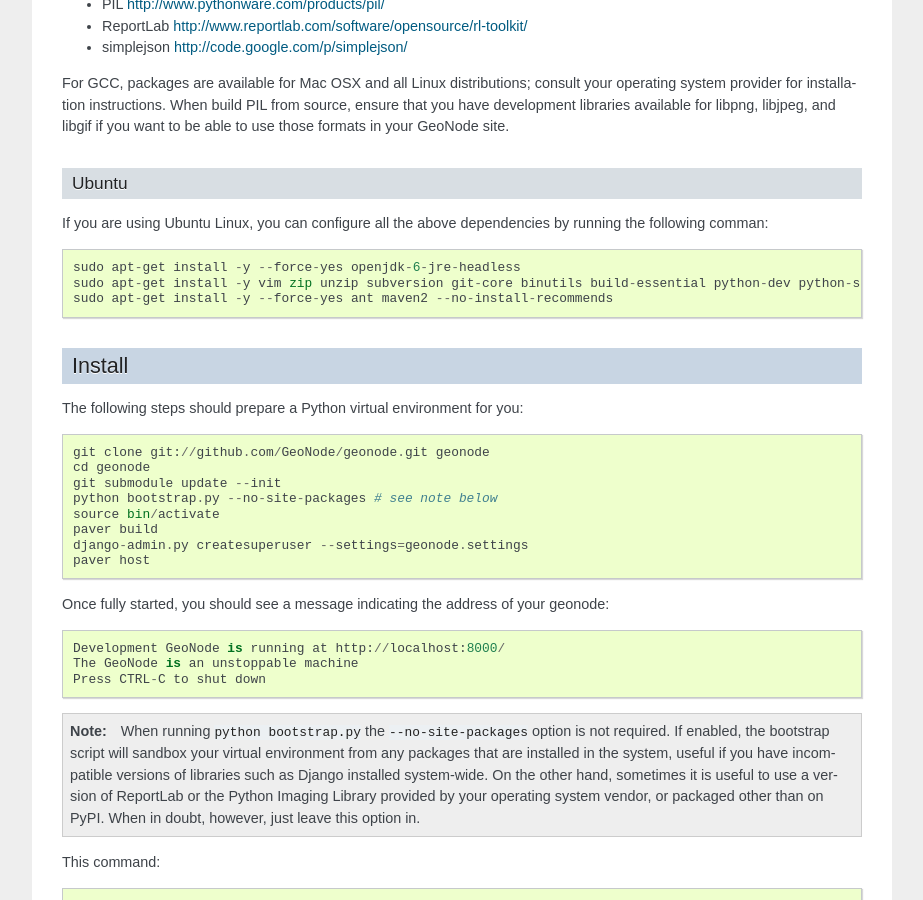
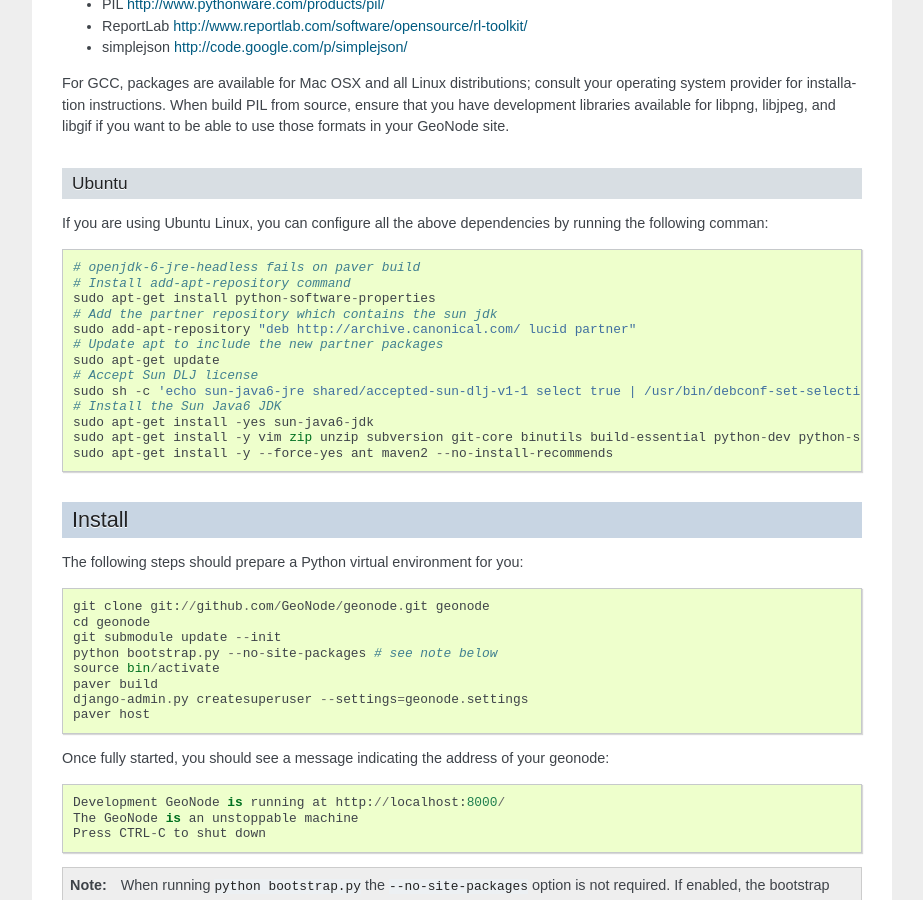
Before and after one commit to ingenieroariel/geonodedocs, a Sphinx documentation site: the page built from docs/developers/setup.txt, in a window 1280 px wide and 900 px high, scrolled down 1180 px. Shown: the whole window, without its empty margins (198-1121 px from the left). Built offline with Sphinx 7.4.7, drawn with Linux system fonts in a browser that asks for light colours; pages that are not in the unit, such as notebooks, are missing from menus.

Commit message:
Install sun-java6-jdk instead of openjdk-6-jre-headless
The jdk is required during when the paver build command is executed.

```diff
--- a/docs/developers/setup.txt
+++ b/docs/developers/setup.txt
@@ -81,7 +81,17 @@ Ubuntu
 
 If you are using Ubuntu Linux, you can configure all the above dependencies by running the following comman::
 
-    sudo apt-get install -y --force-yes openjdk-6-jre-headless
+    # openjdk-6-jre-headless fails on paver build
+    # Install add-apt-repository command
+    sudo apt-get install python-software-properties
+    # Add the partner repository which contains the sun jdk
+    sudo add-apt-repository "deb http://archive.canonical.com/ lucid partner"
+    # Update apt to include the new partner packages
+    sudo apt-get update
+    # Accept Sun DLJ license
+    sudo sh -c 'echo sun-java6-jre shared/accepted-sun-dlj-v1-1 select true | /usr/bin/debconf-set-selections';
+    # Install the Sun Java6 JDK
+    sudo apt-get install -yes sun-java6-jdk
     sudo apt-get install -y vim zip unzip subversion git-core binutils build-essential python-dev python-setuptools python-imaging python-reportlab gdal-bin libproj-dev libgeos-dev python-urlgrabber python-scipy python-nose pep8 python-virtualenv python-gdal python-pastescript postgresql-contrib libpq-dev gettext python-psycopg2
     sudo apt-get install -y --force-yes ant maven2 --no-install-recommends
 
```
